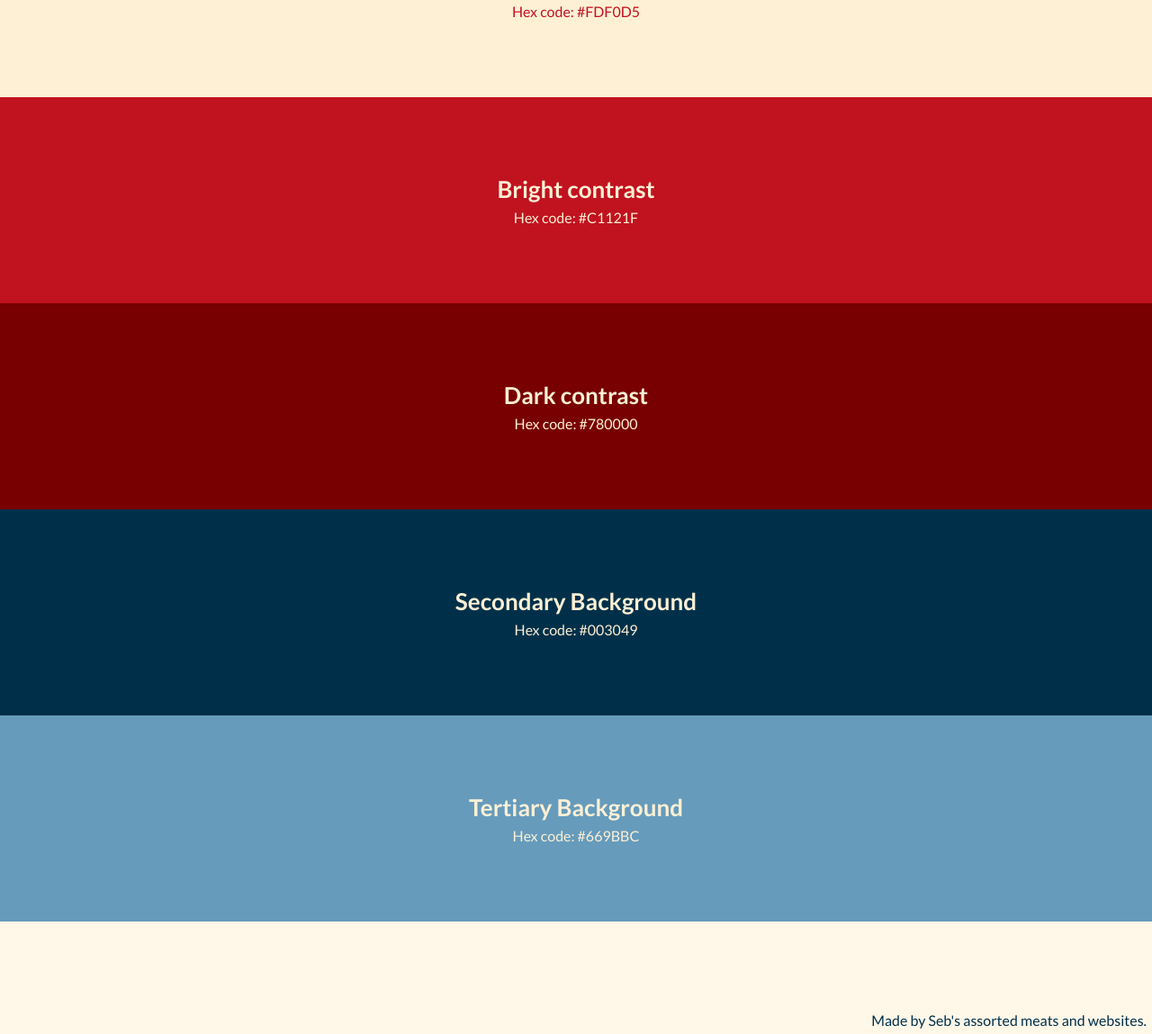
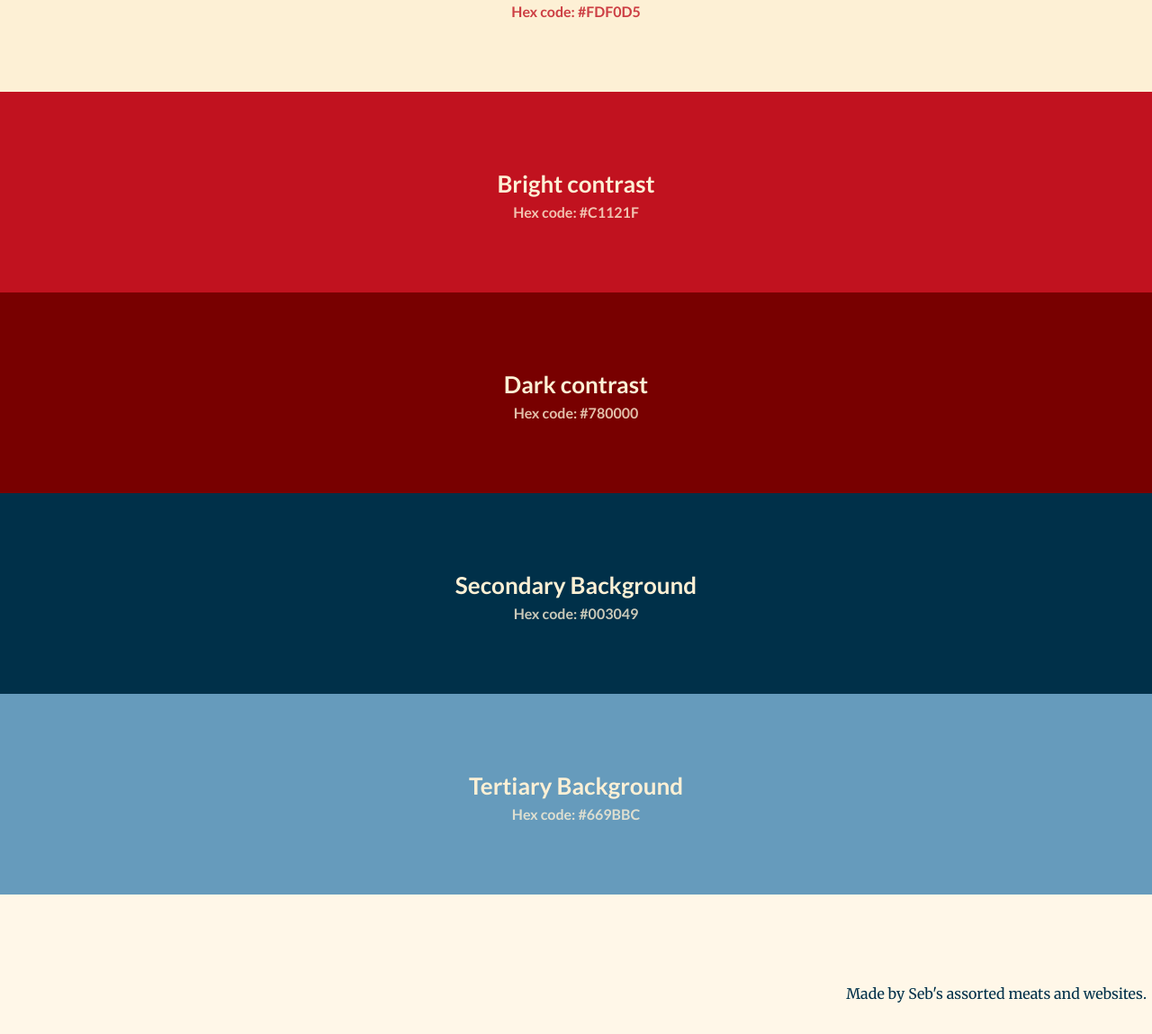
Before and after one commit to coding-titan/design-system, a plain HTML site: page index.html in a window 1280 px wide. Shown: the part 418-1567 px from the top of the page at 90% size. After the commit the page ends 1538 px from the top, so only its background shows below. Drawn offline with Linux system fonts and the light colour scheme.

Commit message:
added h4 and started prep for 2 more fonts

```diff
--- a/index.html
+++ b/index.html
@@ -6,9 +6,8 @@
     <!-- Links -->
      <link rel="stylesheet" href="style.css">
 
-     <link rel="preconnect" href="https://fonts.googleapis.com">
-<link rel="preconnect" href="https://fonts.gstatic.com" crossorigin>
-<link href="https://fonts.googleapis.com/css2?family=Lato:ital,wght@0,100;0,300;0,400;0,700;0,900;1,100;1,300;1,400;1,700;1,900&display=swap" rel="stylesheet">
+     <link href="https://fonts.googleapis.com/css2?family=Lato:wght@400;700&family=Merriweather:wght@400;700&family=Fira+Code:wght@400;700&display=swap" rel="stylesheet">
+
 </head>
 
 <body>
@@ -21,27 +20,27 @@
 
         <div class="color" id="background">
             <h3>Background</h3>
-            <p>Hex code: #FDF0D5</p>
+            <h4>Hex code: #FDF0D5</h4>
         </div>
 
         <div class="color" id="bright-contrast">
             <h3>Bright contrast</h3>
-            <p>Hex code: #C1121F</p>
+            <h4>Hex code: #C1121F</h4>
         </div>
 
         <div class="color" id="dark-contrast">
             <h3>Dark contrast</h3>
-            <p>Hex code: #780000</p>
+            <h4>Hex code: #780000</h4>
         </div>
 
         <div class="color" id="secondary-background">
             <h3>Secondary Background</h3>
-            <p>Hex code: #003049</p>
+            <h4>Hex code: #003049</h4>
         </div>
 
         <div class="color" id="tertiary-background">
             <h3>Tertiary Background</h3>
-            <p>Hex code: #669BBC</p>
+            <h4>Hex code: #669BBC</h4>
         </div>
     </div>
 
--- a/style.css
+++ b/style.css
@@ -34,6 +34,7 @@ h2 {
     font-size: 42px;
     margin: 20px;
     padding: 20px;
+    opacity: 0.8;
 }
 
 h3 {
@@ -41,7 +42,14 @@ h3 {
     margin: 6px;
 }
 
+h4 {
+    font-size: 16px;
+    font-family: Lato, Arial, sans-serif;
+    opacity: 0.8;
+}
+
 p {
+    font-family: Merriweather, serif;
     font-size: 16px;
     margin: 6px;
 }
```
Also changed, not shown: readme.txt.
